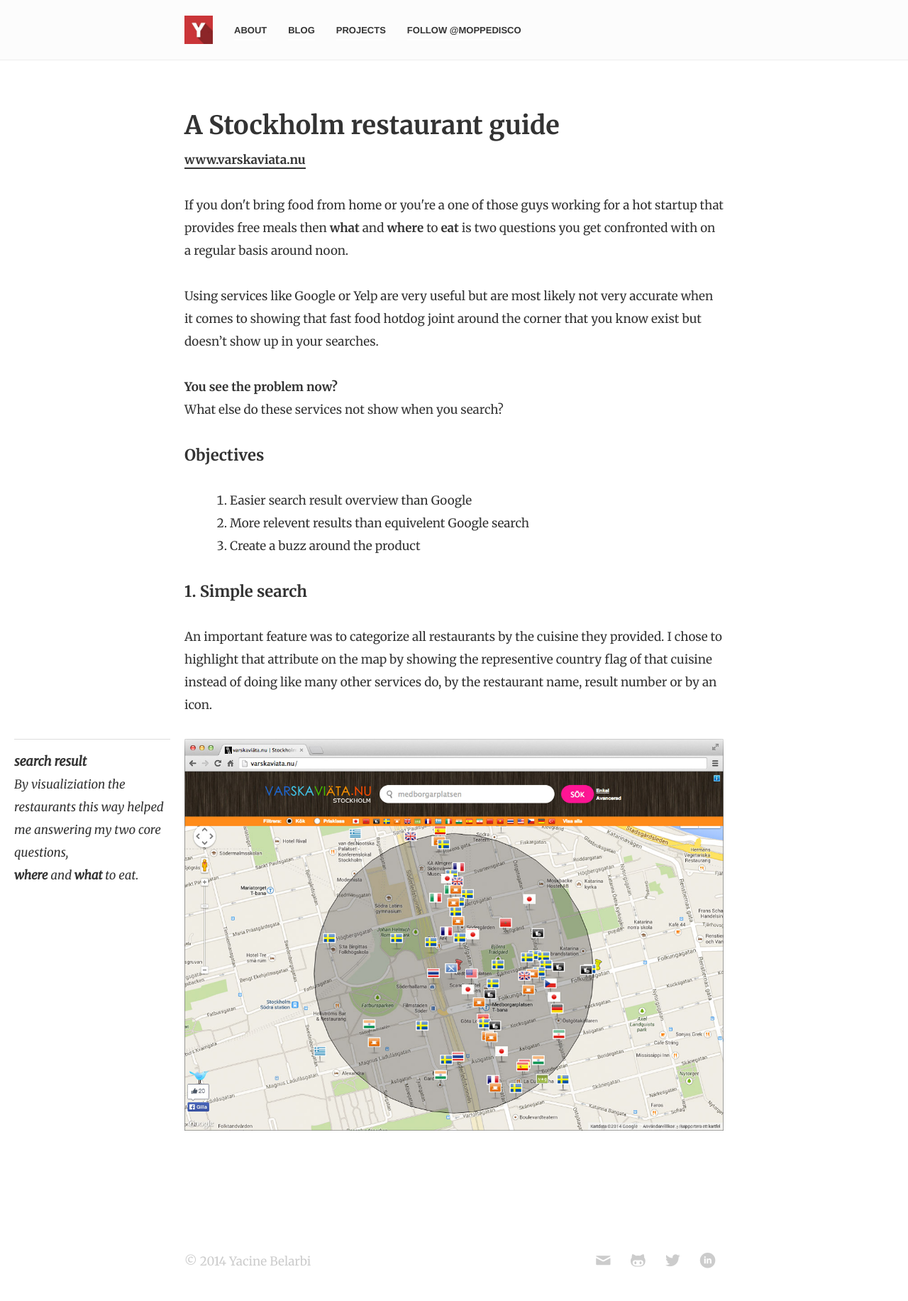
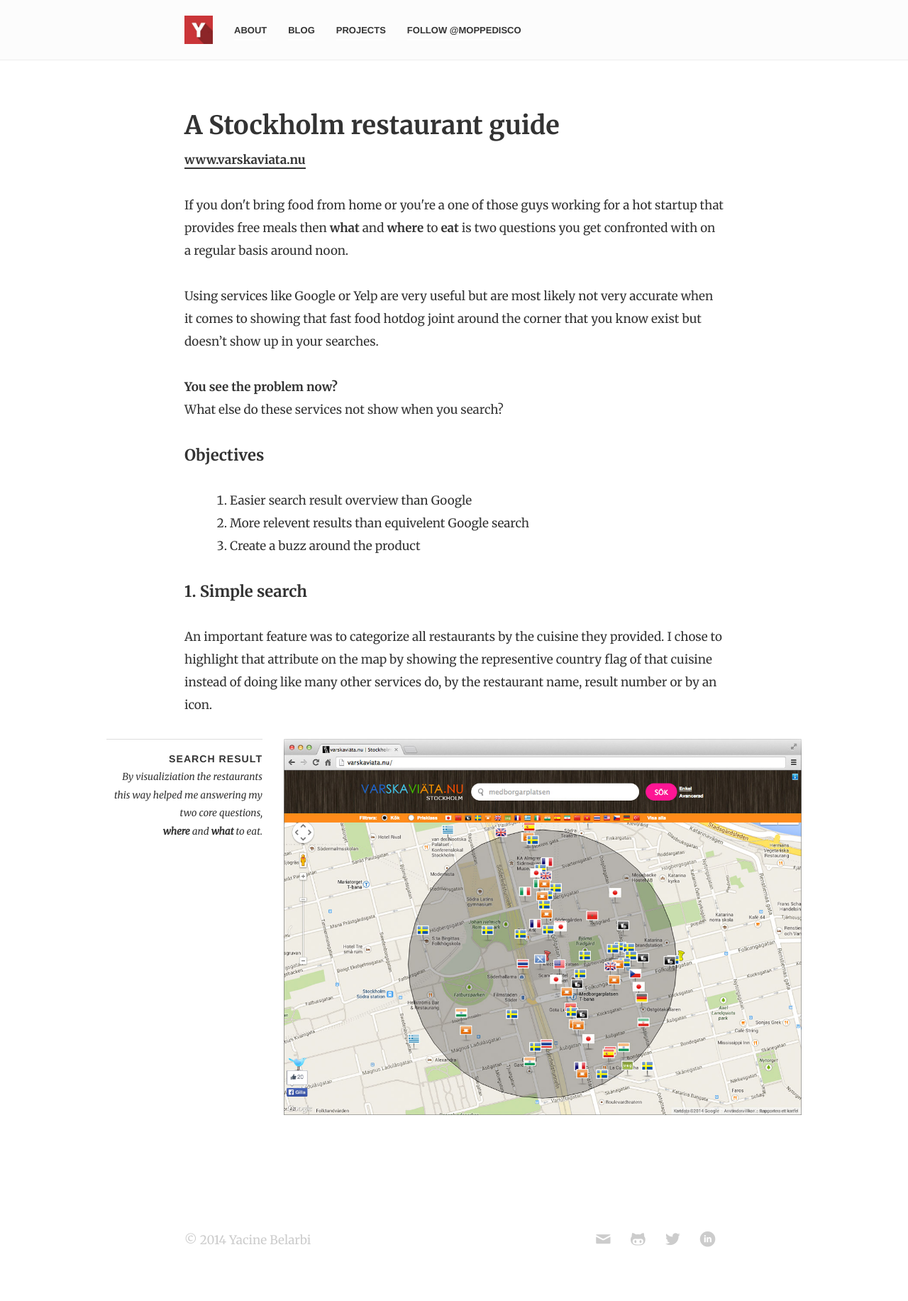
Before and after one commit to moppedisco/blog, a Jekyll site: the page built from projects/varskaviata/index.html, in a window 1280 px wide. Shown: the whole page at 71% size. Built offline with Jekyll 4.4.1, drawn with Linux system fonts in a browser that asks for light colours; Markdown is read by kramdown in place of the engine named in the settings; comment, search, counter and statistics services are not loaded; after the commit the page ends 1803 px from its top, so only the background shows below that.

Commit message:
new styles for fullwidth element

```diff
--- a/css/style.css
+++ b/css/style.css
@@ -1577,16 +1577,27 @@ hr {
 @media (min-width: 760px) {
   .page {
     max-width: 760px;
-  }
-}
-@media (min-width: 1280px) {
-  .page {
     padding: 0;
   }
 }
+@media (min-width: 1280px) {
+
+}
 .fullWidth {
-  margin-bottom: 128px;
+  margin-bottom: 96px;
   position: relative;
+}
+@media (min-width: 1000px) {
+  .fullWidth {
+    margin-right: -110px;
+  }
+}
+.fullWidth h3 {
+  font-style: normal;
+  text-transform: uppercase;
+  font-family: helvetica, Arial;
+  font-size: 83%;
+  letter-spacing: 1px;
 }
 .fullWidth__outside {
   text-align: center;
@@ -1594,13 +1605,17 @@ hr {
   border-top: 1px solid #ddd;
   padding-top: 15px;
 }
-@media (min-width: 1240px) {
+@media (min-width: 1000px) {
   .fullWidth__outside {
-    text-align: left;
+    text-align: right;
     float: left;
-    margin-left: -240px;
+    margin-left: -110px;
+    margin-right: 30px;
     width: 220px;
   }
+}
+.fullWidth__outside p {
+  font-size: 80%;
 }
 .fullWidth__inner {
   display: table-cell;
```
Also changed, not shown: css/style.less (+21 -5 lines).
